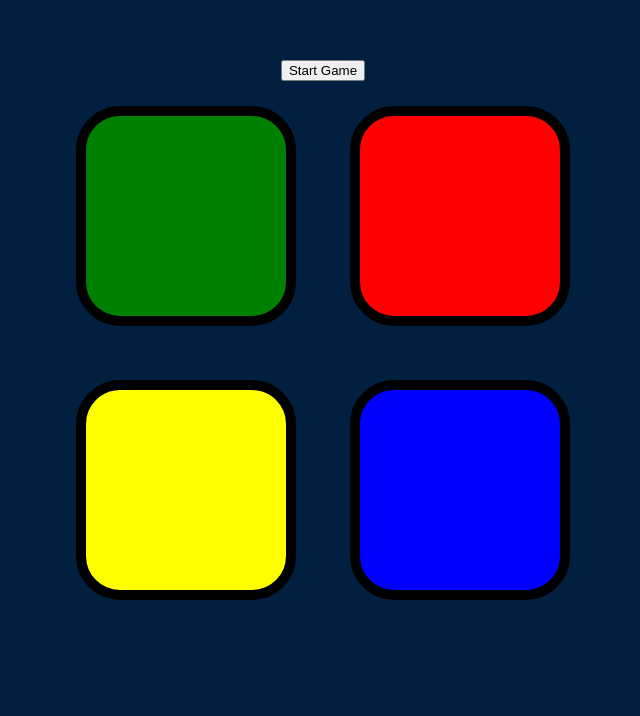
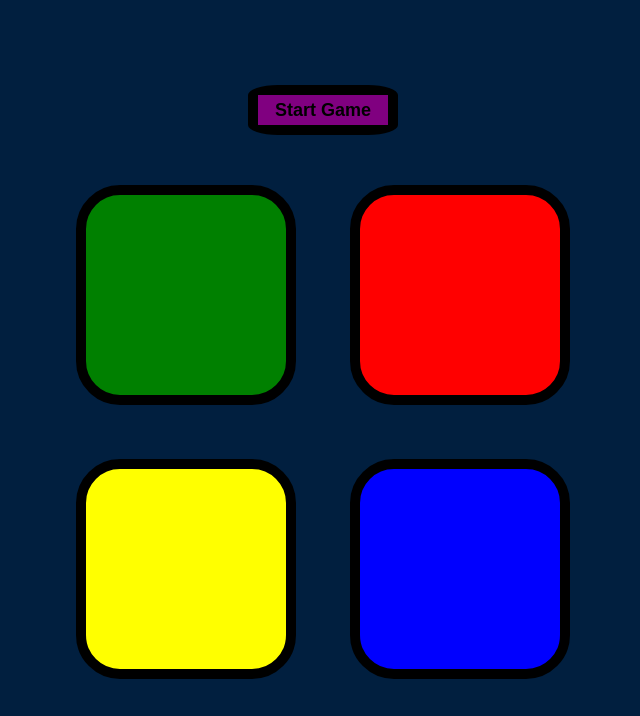
Before and after one commit to Michalis98/Simon-Game-Challenge-Starting-Files, a plain HTML site: page index.html in a window 1280 px wide. Shown: the part 114-830 px from the top of the page, without its empty margins (317-957 px from the left). Before the commit the page ends 800 px from the top, so only its background shows below. Drawn offline with nearby package versions, Linux system fonts and the light colour scheme.

Commit message:
Update styles.css

```diff
--- a/styles.css
+++ b/styles.css
@@ -6,7 +6,7 @@ body {
 #level-title {
   font-family: 'Press Start 2P', cursive;
   font-size: 3rem;
-  margin:  5%;
+  margin: 5%;
   color: #FEF2BF;
 }
 
@@ -24,6 +24,20 @@ body {
   width: 200px;
   border: 10px solid black;
   border-radius: 20%;
+}
+
+.btn2 {
+  margin: 25px;
+  display: inline-block;
+  height: 50px;
+  width: 150px;
+  border: 10px solid black;
+  border-radius: 20%;
+  font-size: 18px;
+  font-weight: bolder;
+  text-align: center;
+  cursor: pointer;
+
 }
 
 .game-over {
@@ -47,6 +61,10 @@ body {
   background-color: yellow;
 }
 
+.start {
+  background-color: purple;
+}
+
 .pressed {
   box-shadow: 0 0 20px white;
   background-color: grey;
```
